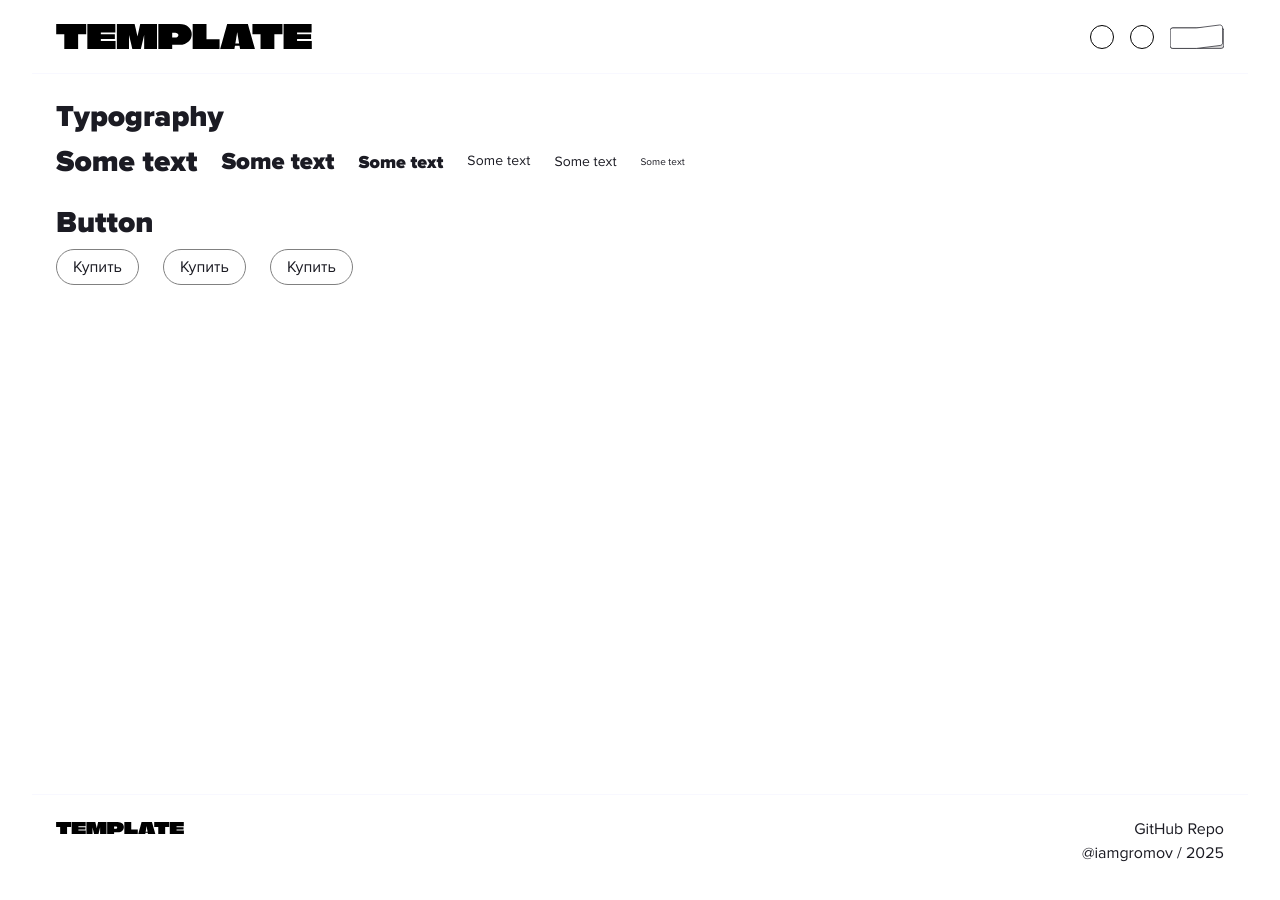
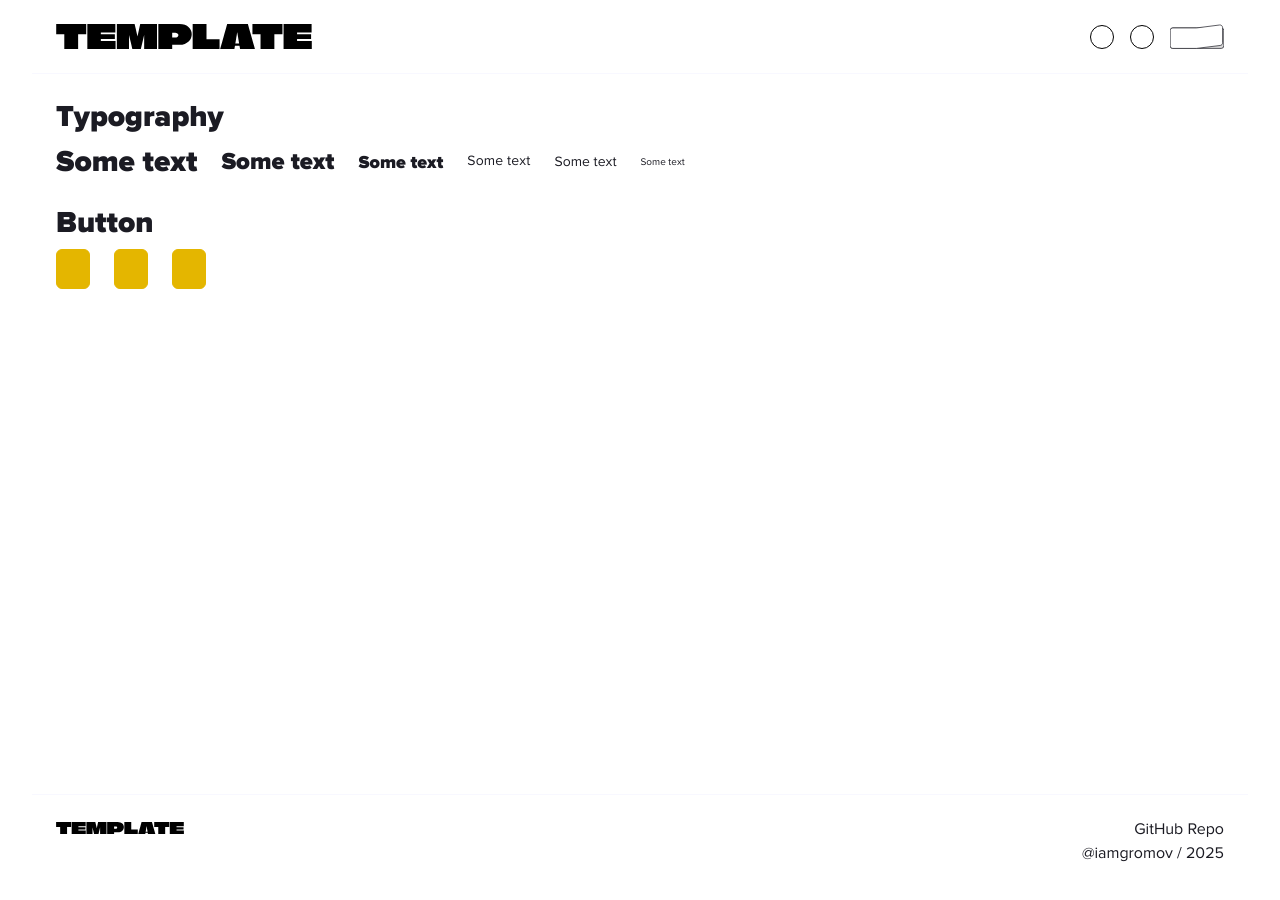
Before and after one commit to iamgromov/gargantua, a React (Vite) app: page / in a window 1280 px wide. Shown: the top 900 px of the page. Built offline with nearby package versions, Linux system fonts and the light colour scheme.

Commit message:
refactor: update button component

```diff
--- a/src/shared/ui/Button/Button.module.scss
+++ b/src/shared/ui/Button/Button.module.scss
@@ -1,96 +1,239 @@
+@use '../../../scss/variables' as *;
+
+// Base button styles
 .button {
-  display: flex;
+  position: relative;
+
+  display: inline-flex;
 
   justify-content: center;
   align-items: center;
+  gap: $spacing-xs;
 
-  gap: 12px;
+  overflow: hidden;
 
-  padding: 8px 16px;
-
-  border: 1px solid gray;
-
-  border-radius: 32px;
+  border: $border-width-1 solid transparent;
+  border-radius: $border-radius-base;
+  outline: none;
 
   text-align: center;
+  text-decoration: none;
+  white-space: nowrap;
+
+  transition: all $transition-base;
 
   cursor: pointer;
 
-  .leftIcon,
-  .rightIcon {
-    margin-top: 2px;
+  user-select: none;
+
+  &:focus-visible {
+    box-shadow: 0 0 0 2px rgb(var(--color-primary), 0.5);
   }
 
   &:active {
     transform: translateY(1px);
   }
+
+  // Loading state
+  &.loading {
+    opacity: $opacity-loading;
+
+    pointer-events: none;
+
+    .title {
+      opacity: 0;
+    }
+
+    .spinner {
+      position: absolute;
+      top: 50%;
+      left: 50%;
+
+      width: $spacing-base;
+      height: $spacing-base;
+
+      border: $border-width-2 solid transparent;
+      border-top: $border-width-2 solid currentcolor;
+      border-radius: 50%;
+
+      animation: spin 1s linear infinite;
+
+      transform: translate(-50%, -50%);
+    }
+  }
+
+  // Disabled state
+  &.disabled {
+    opacity: $opacity-disabled;
+
+    cursor: not-allowed;
+    pointer-events: none;
+  }
 }
 
-// .primary,
-// .secondary {
-//   svg {
-//     path {
-//       stroke: vars.$light;
-//       stroke-width: 2;
-//     }
-//   }
+// Size variants
+.small {
+  min-height: 32px;
+  padding: $spacing-xs $spacing-sm;
 
-//   span {
-//     color: vars.$light;
-//   }
-// }
+  font-size: $font-size-sm;
+}
 
-// .primary {
-//   background-color: vars.$primary;
+.medium {
+  min-height: 40px;
+  padding: $spacing-xs $spacing-base;
 
-//   &:hover {
-//     background-color: color.adjust(vars.$primary, $lightness: 10%);
-//   }
+  font-size: $font-size-sm;
+}
 
-//   &:active {
-//     background-color: color.adjust(vars.$primary, $lightness: 15%);
-//   }
-// }
+.large {
+  min-height: 48px;
+  padding: $spacing-sm $spacing-xl;
 
-// .secondary {
-//   background-color: vars.$secondary;
+  font-size: $font-size-base;
+}
 
-//   &:hover {
-//     background-color: color.adjust(vars.$secondary, $lightness: 10%);
-//   }
+.extra-large {
+  min-height: 56px;
+  padding: $spacing-base $spacing-3xl;
 
-//   &:active {
-//     background-color: color.adjust(vars.$secondary, $lightness: 15%);
-//   }
-// }
+  font-size: $font-size-lg;
+}
 
-// .outline {
-//   background-color: vars.$background;
-//   border: 1px solid vars.$primary;
+// Width variants
+.auto {
+  width: auto;
+}
 
-//   svg {
-//     path {
-//       stroke: vars.$primary;
-//       stroke-width: 2;
-//     }
-//   }
+.full {
+  width: 100%;
+}
 
-//   span {
-//     color: vars.$primary;
-//   }
+// Color variants
+.primary {
+  background-color: var(--color-primary);
+  border-color: var(--color-primary);
 
-//   &:hover,
-//   &:active {
-//     background-color: vars.$primary;
+  &:hover:not(.disabled, .loading) {
+    background-color: var(--color-primary-dark);
+    border-color: var(--color-primary-dark);
+  }
 
-//     svg {
-//       path {
-//         stroke: vars.$light;
-//       }
-//     }
+  &:active:not(.disabled, .loading) {
+    background-color: var(--color-primary-active);
+    border-color: var(--color-primary-active);
+  }
+}
 
-//     span {
-//       color: vars.$light;
-//     }
-//   }
-// }
+.secondary {
+  background-color: var(--color-secondary);
+  border-color: var(--color-secondary);
+
+  .title {
+    color: var(--color-white);
+  }
+
+  &:hover:not(.disabled, .loading) {
+    background-color: var(--color-secondary-dark);
+    border-color: var(--color-secondary-dark);
+  }
+
+  &:active:not(.disabled, .loading) {
+    background-color: var(--color-gray-700);
+    border-color: var(--color-gray-700);
+  }
+}
+
+.outline {
+  background-color: transparent;
+  border-color: var(--color-gray-300);
+
+  .title {
+    color: var(--color-gray-700);
+  }
+
+  &:hover:not(.disabled, .loading) {
+    background-color: var(--color-gray-50);
+    border-color: var(--color-gray-400);
+  }
+
+  &:active:not(.disabled, .loading) {
+    background-color: var(--color-gray-100);
+    border-color: var(--color-secondary);
+  }
+}
+
+.danger {
+  background-color: var(--color-danger);
+  border-color: var(--color-danger);
+
+  &:hover:not(.disabled, .loading) {
+    background-color: var(--color-danger-dark);
+    border-color: var(--color-danger-dark);
+  }
+
+  &:active:not(.disabled, .loading) {
+    background-color: var(--color-danger-active);
+    border-color: var(--color-danger-active);
+  }
+}
+
+.success {
+  background-color: var(--color-success);
+  border-color: var(--color-success);
+
+  &:hover:not(.disabled, .loading) {
+    background-color: var(--color-success-dark);
+    border-color: var(--color-success-dark);
+  }
+
+  &:active:not(.disabled, .loading) {
+    background-color: var(--color-success-active);
+    border-color: var(--color-success-active);
+  }
+}
+
+.ghost {
+  background-color: transparent;
+  border-color: transparent;
+
+  color: var(--color-gray-700);
+
+  &:hover:not(.disabled, .loading) {
+    background-color: var(--color-gray-100);
+  }
+
+  &:active:not(.disabled, .loading) {
+    background-color: var(--color-gray-200);
+  }
+}
+
+.link {
+  min-height: auto;
+  padding: 0;
+
+  background-color: transparent;
+  border-color: transparent;
+
+  text-decoration: underline;
+  color: var(--color-primary);
+
+  &:hover:not(.disabled, .loading) {
+    color: var(--color-primary-dark);
+  }
+
+  &:active:not(.disabled, .loading) {
+    color: var(--color-primary-active);
+  }
+}
+
+// Animations
+@keyframes spin {
+  0% {
+    transform: translate(-50%, -50%) rotate(0deg);
+  }
+
+  100% {
+    transform: translate(-50%, -50%) rotate(360deg);
+  }
+}
--- a/src/shared/ui/Button/Button.tsx
+++ b/src/shared/ui/Button/Button.tsx
@@ -1,76 +1,110 @@
-import type { FC, ReactNode } from 'react';
+import { type Ref, forwardRef } from 'react';
 import { Link } from 'react-router-dom';
 import cn from 'classnames';
 
 import styles from './Button.module.scss';
 
-type ButtonVariant = 'primary' | 'secondary' | 'outline' | 'danger' | 'success';
-type ButtonSize = 'small' | 'medium' | 'large';
+import type { ButtonProps } from './types';
 
-interface ButtonProps {
-  to?: string;
-  href?: string;
-  onClick?: () => void;
-
-  variant?: ButtonVariant;
-  size?: ButtonSize;
-
-  title?: ReactNode;
-  leftIcon?: ReactNode;
-  rightIcon?: ReactNode;
-}
-
-export const Button: FC<ButtonProps> = ({
+/** Button component
+ * @param variant - button variant
+ * @param size - button size
+ * @param width - button width
+ * @param children - button content
+ * @param onClick - button click handler
+ * @param loading - button loading state
+ * @param disabled - button disabled state
+ * @param className - button class name
+ * @param style - custom styles
+ * @param to - internal route path
+ * @param href - external URL
+ * @returns {JSX.Element}
+ */
+export const Button = forwardRef<HTMLButtonElement | HTMLAnchorElement, ButtonProps>(
+  (props, ref) => {
+    const {
+      variant = 'primary',
+      size = 'medium',
+      width = 'auto',
+      children,
+      onClick,
+      loading = false,
+      disabled = false,
+      className,
+      style,
       to,
       href,
-  onClick,
+      ...restProps
+    } = props;
 
-  variant = 'primary',
-  size = 'medium',
-
-  title,
-  leftIcon,
-  rightIcon,
-}) => {
-  const buttonClass = cn(styles.button, {
-    [styles.primary]: variant === 'primary',
-    [styles.secondary]: variant === 'secondary',
-    [styles.outline]: variant === 'outline',
-    [styles.danger]: variant === 'danger',
-    [styles.success]: variant === 'success',
-
-    [styles.small]: size === 'small',
-    [styles.medium]: size === 'medium',
-    [styles.large]: size === 'large',
-  });
+    const buttonClass = cn(
+      styles.button,
+      styles[variant],
+      styles[size],
+      styles[width],
+      {
+        [styles.loading]: loading,
+        [styles.disabled]: disabled,
+      },
+      className
+    );
 
     const content = (
       <>
-      {leftIcon && <span className={styles.leftIcon}>{leftIcon}</span>}
-      {title && <span className={styles.title}>{title}</span>}
-      {rightIcon && <span className={styles.rightIcon}>{rightIcon}</span>}
+        {loading && <span className={styles.spinner} />}
+        {children && <span className={styles.title}>{children}</span>}
       </>
     );
 
-  if (to) {
+    const baseProps = {
+      className: buttonClass,
+      style,
+      disabled: props.disabled || props.loading,
+    };
+
+    /** Router Link */
+    if (to && !href) {
       return (
-      <Link to={to} className={buttonClass}>
+        <Link
+          to={to}
+          ref={ref as Ref<HTMLAnchorElement>}
+          onClick={disabled || loading ? undefined : onClick}
+          {...baseProps}
+          {...restProps}
+        >
           {content}
         </Link>
       );
     }
 
+    /** External Link */
     if (href) {
       return (
-      <a href={href} className={buttonClass} rel='noopener noreferrer' target='_blank'>
+        <a
+          href={href}
+          ref={ref as Ref<HTMLAnchorElement>}
+          onClick={disabled || loading ? undefined : onClick}
+          rel='noopener noreferrer'
+          target='_blank'
+          {...baseProps}
+          {...restProps}
+        >
           {content}
         </a>
       );
     }
 
+    /** Button */
     return (
-    <button className={buttonClass} onClick={onClick}>
+      <button
+        type='button'
+        ref={ref as Ref<HTMLButtonElement>}
+        onClick={disabled || loading ? undefined : onClick}
+        {...baseProps}
+        {...restProps}
+      >
         {content}
       </button>
     );
-};
+  }
+);
--- /dev/null
+++ b/src/shared/ui/Button/types.ts
@@ -0,0 +1,26 @@
+import type { CSSProperties, MouseEvent, ReactNode } from 'react';
+
+export type ButtonVariant =
+  | 'primary'
+  | 'secondary'
+  | 'outline'
+  | 'danger'
+  | 'success'
+  | 'ghost'
+  | 'link';
+export type ButtonSize = 'small' | 'medium' | 'large' | 'extra-large';
+export type ButtonWidth = 'auto' | 'full';
+
+export interface ButtonProps {
+  variant?: ButtonVariant;
+  size?: ButtonSize;
+  width?: ButtonWidth;
+  children?: ReactNode;
+  onClick?: (_e: MouseEvent<HTMLButtonElement | HTMLAnchorElement>) => void;
+  loading?: boolean;
+  disabled?: boolean;
+  className?: string;
+  style?: CSSProperties;
+  to?: string;
+  href?: string;
+}
```
Lines whose indentation alone changed are shown as unchanged.
